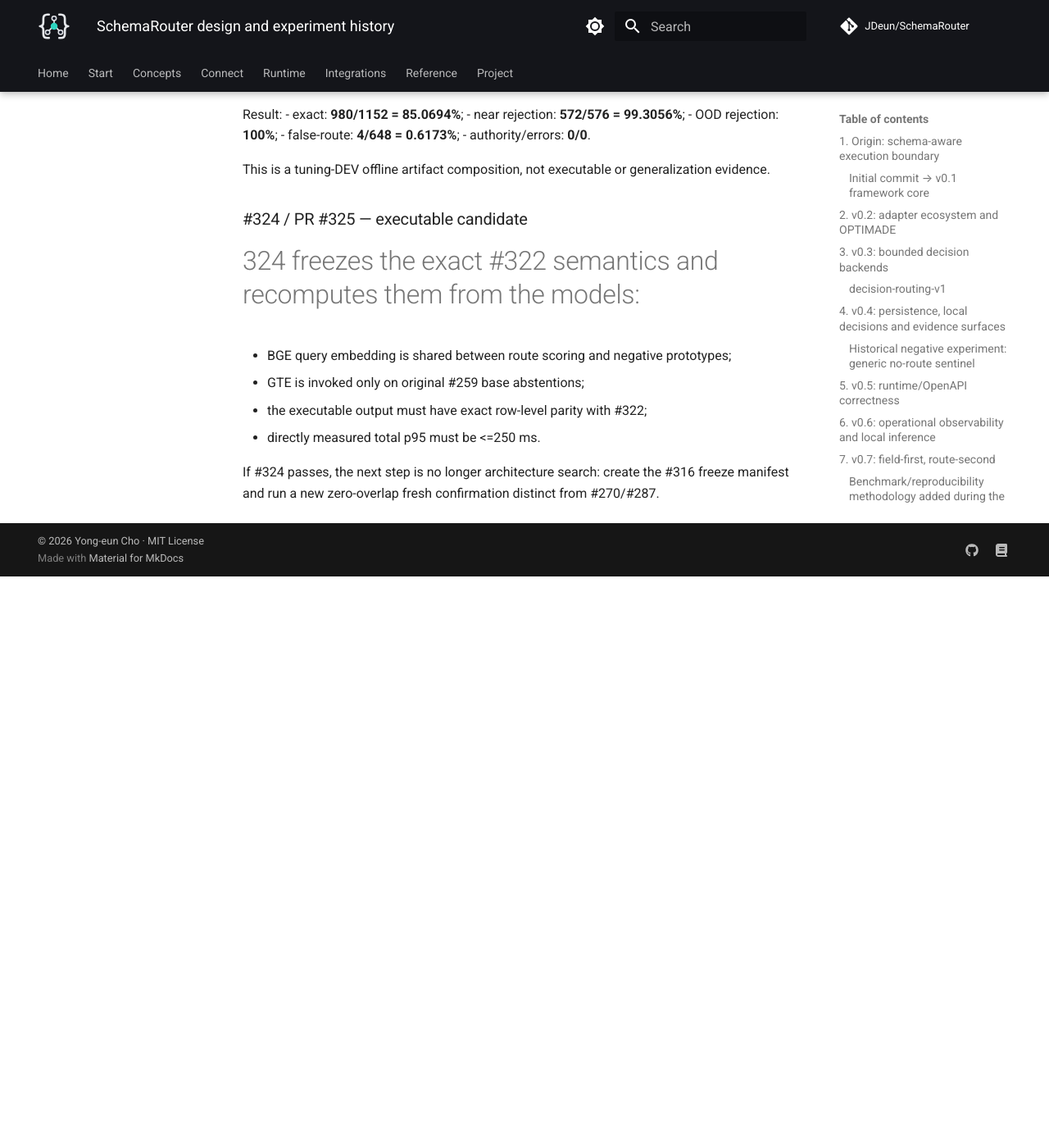
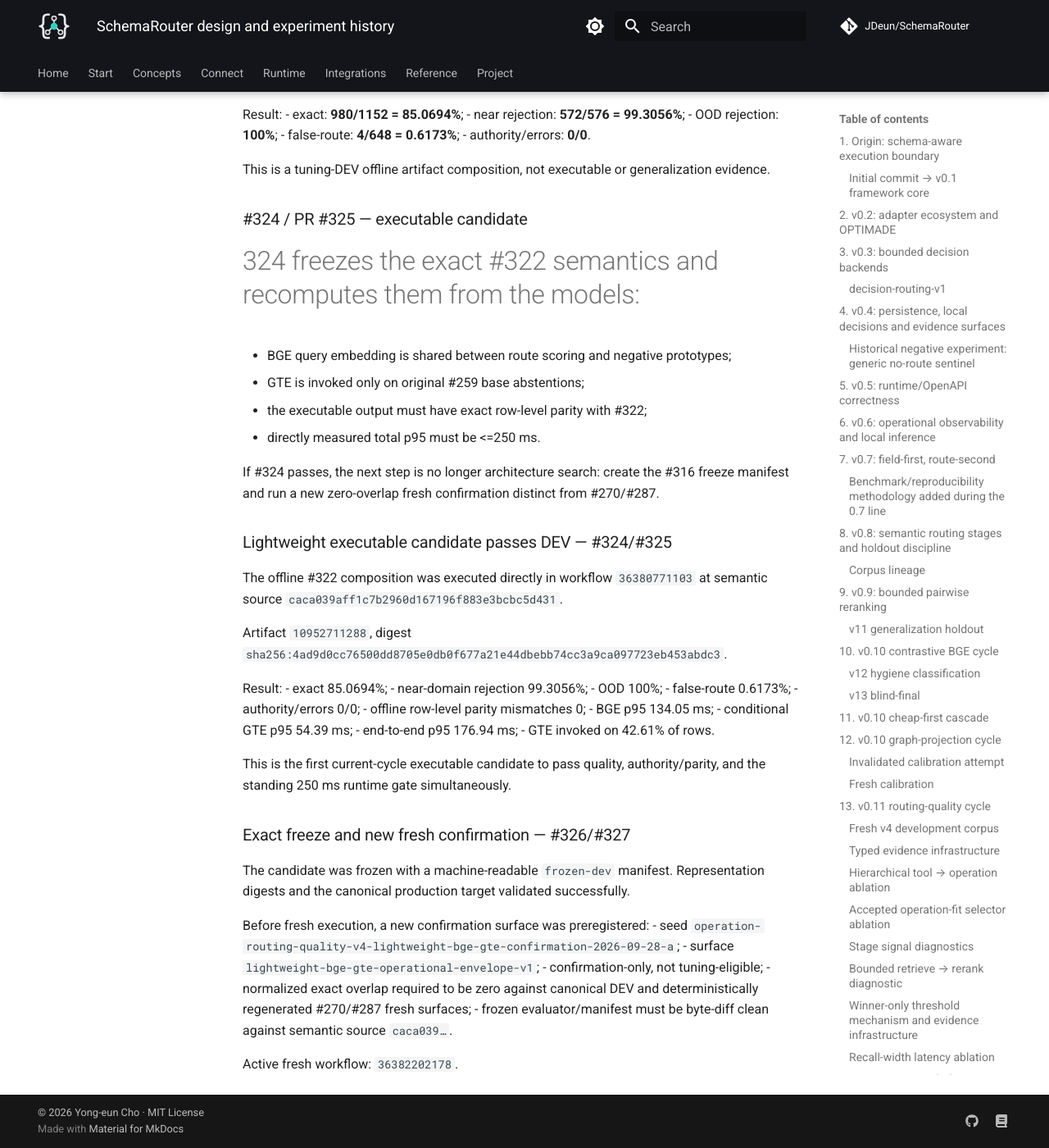
Before and after one commit to JDeun/SchemaRouter, an MkDocs documentation site: the page built from docs/research/design-and-experiment-history.md, in a window 1280 px wide and 1400 px high, scrolled down 61485 px. Shown: the whole window at 82% size. Built offline with MkDocs 1.6.1 and Material for MkDocs 9.7.7, drawn with Linux system fonts in a browser that asks for light colours; comment, search, counter and statistics services are not loaded; before the commit the page ends 62188 px from its top, so only the background shows below that.

Commit message:
docs: record lightweight DEV pass and fresh freeze

```diff
--- a/docs/research/design-and-experiment-history.md
+++ b/docs/research/design-and-experiment-history.md
@@ -2104,3 +2104,41 @@
 
 If #324 passes, the next step is no longer architecture search: create the #316 freeze manifest and
 run a new zero-overlap fresh confirmation distinct from #270/#287.
+
+### Lightweight executable candidate passes DEV — #324/#325
+
+The offline #322 composition was executed directly in workflow `36380771103` at semantic source
+`caca039aff1c7b2960d167196f883e3bcbc5d431`.
+
+Artifact `10952711288`, digest
+`sha256:4ad9d0cc76500dd8705e0db0f677a21e44dbebb74cc3a9ca097723eb453abdc3`.
+
+Result:
+- exact 85.0694%;
+- near-domain rejection 99.3056%;
+- OOD 100%;
+- false-route 0.6173%;
+- authority/errors 0/0;
+- offline row-level parity mismatches 0;
+- BGE p95 134.05 ms;
+- conditional GTE p95 54.39 ms;
+- end-to-end p95 176.94 ms;
+- GTE invoked on 42.61% of rows.
+
+This is the first current-cycle executable candidate to pass quality, authority/parity, and the standing
+250 ms runtime gate simultaneously.
+
+### Exact freeze and new fresh confirmation — #326/#327
+
+The candidate was frozen with a machine-readable `frozen-dev` manifest. Representation digests and
+the canonical production target validated successfully.
+
+Before fresh execution, a new confirmation surface was preregistered:
+- seed `operation-routing-quality-v4-lightweight-bge-gte-confirmation-2026-09-28-a`;
+- surface `lightweight-bge-gte-operational-envelope-v1`;
+- confirmation-only, not tuning-eligible;
+- normalized exact overlap required to be zero against canonical DEV and deterministically regenerated
+  #270/#287 fresh surfaces;
+- frozen evaluator/manifest must be byte-diff clean against semantic source `caca039…`.
+
+Active fresh workflow: `36382202178`.
```
